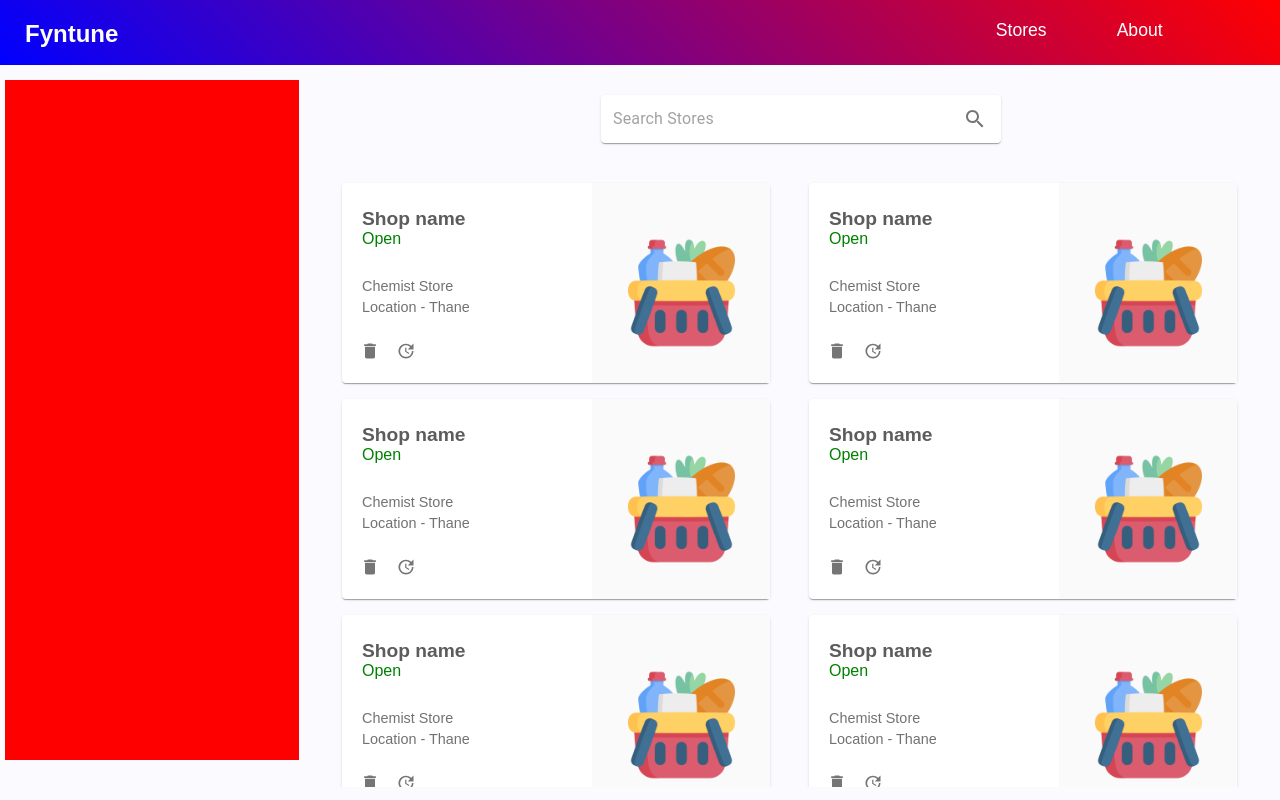
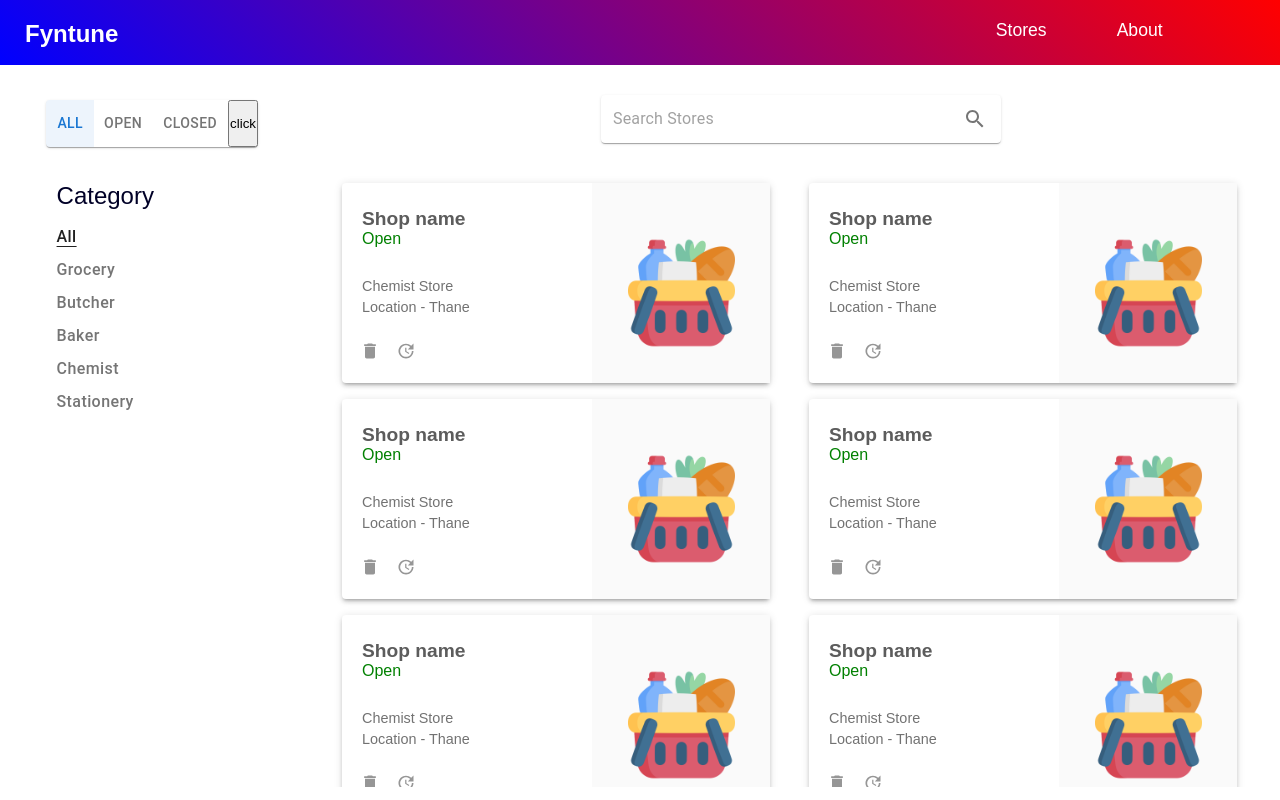
Before and after one commit to optimm/store-app, a React (Create React App) app: page /catalogue in a window 1280 px wide. Built offline with nearby package versions, Linux system fonts and the light colour scheme.

Commit message:
filter added on catalogue page

```diff
--- a/src/components/Catalogue/StoreItem/horizontal.jsx
+++ b/src/components/Catalogue/StoreItem/horizontal.jsx
@@ -14,18 +14,18 @@ const HorizontalItem = (props) => {
     function handleDelete() {
         alert("delete");
     }
-
+    var open = "open";
 
 
     return (
-        <Paper elevation={1} className="component-elevation">
+        <Paper elevation={3} className="component-elevation">
             <div className="catalogue-vertical-component-left">
                 <Grid container>
                     <Grid item xs={7} md={7}>
 
                         <div className="catalogue-vertical-component">
                             <h3 className="store-name">Shop name</h3>
-                            <p className="store-status">Open</p>
+                            <p className={`store-status ${open}`}>Open</p>
                             <div className="store-type-location-container">
                                 <p className="store-data">Chemist Store</p>
                                 <p className="store-data">Location - Thane</p>
@@ -36,7 +36,7 @@ const HorizontalItem = (props) => {
                                         <DeleteIcon sx={{ fontSize: 20 }} className="delete-store-icon" />
                                     </IconButton>
                                 </Tooltip>
-                                <Tooltip title="Delete">
+                                <Tooltip title="Update">
                                     <IconButton sx={{ p: '8px' }} aria-label="search" onClick={handleDelete}>
                                         <UpdateIcon sx={{ fontSize: 20 }} className="update-store-icon" />
                                     </IconButton>
--- a/src/components/Catalogue/StoreItem/storeitem.css
+++ b/src/components/Catalogue/StoreItem/storeitem.css
@@ -15,11 +15,15 @@
     padding-left: 10px;
 }
 .store-status{
+    color:red;
     font-size: 1rem;
-    color: green;
     text-align: left;
     padding-left: 10px;
 }
+.open{
+color: green;;
+}
+
 .store-type-location-container {
     margin-top: 25px;
 }
@@ -53,5 +57,8 @@ background-color: rgb(250, 250, 250);
     margin-top: 18px;
 }
 .delete-store-icon{
-
+    color: rgb(150, 150, 150);
 }
+.update-store-icon{
+    color: rgb(150, 150, 150);
+}
--- a/src/components/Catalogue/catalogue.css
+++ b/src/components/Catalogue/catalogue.css
@@ -5,8 +5,9 @@
 
 .catalogue-filter-container{
     box-sizing: border-box;
-   background-color: red;
+   /* background-color: red; */
     width: 23%;
+
     padding: 20px;
     height: 85vh;
 position: fixed;
@@ -40,3 +41,69 @@ position: fixed;
         width: 0px;
     }
 }
+
+/* Filter container css */
+.filter-button-group-elevation{
+    width: fit-content;
+    display: block;
+    margin: auto;
+}
+.toggle-button-group{
+
+    border: none !important;
+    outline: none !important;
+}
+.toggle-button{
+    box-sizing: border-box;
+    border: none !important;
+
+}
+
+
+.filter-store-category{
+display: block;
+ width: 191.31px;
+ margin: auto;
+text-align: left !important;
+ margin-top: 35px;
+}
+.store-category-heading{
+    font-size: 1.5rem;
+    color: rgb(0, 0, 39);
+}
+.store-category-button-group{
+    margin-top: 10px;
+}
+
+.store-category-button{
+text-align: left !important;
+border: none !important;
+padding: 3px 0px !important;
+
+}
+.store-category-button:hover{
+    background:none !important;
+}
+.store-category-button p{
+    height: 100%;
+    width: 100%;
+    text-transform: capitalize;
+    font-size: 1rem;
+    text-underline-position: under;
+}
+.store-category-button.Mui-selected{
+    background: none !important;
+    text-decoration: underline;
+
+}
+
+/* area filter */
+.filter-store-area{
+    display: block;
+        width: 191.31px;
+        margin: auto;
+        box-sizing: border-box;
+}
+.filter-store-area-form{
+    box-sizing: border-box !important;
+}
--- a/src/components/Catalogue/index.jsx
+++ b/src/components/Catalogue/index.jsx
@@ -4,8 +4,14 @@ import Paper from '@mui/material/Paper';
 import InputBase from '@mui/material/InputBase';
 import SearchIcon from '@mui/icons-material/Search';
 import Box from '@mui/material/Box';
+import ToggleButton from '@mui/material/ToggleButton';
+import ToggleButtonGroup from '@mui/material/ToggleButtonGroup';
 import { IconButton } from "@mui/material";
 import HorizontalItem from "./StoreItem/horizontal";
+import InputLabel from '@mui/material/InputLabel';
+import MenuItem from '@mui/material/MenuItem';
+import FormControl from '@mui/material/FormControl';
+import Select from '@mui/material/Select';
 
 
 import './catalogue.css';
@@ -15,22 +21,90 @@ import './catalogue.css';
 
 
 const Catalogue = () => {
+
+
+
   const [value, setValue] = useState("")
+  const [category, setCategory] = React.useState('all');
 
+  const handleChangeCategory = (event, nextView) => {
+    setCategory(nextView);
+  };
   const handleSearch = (event, newValue) => {
     alert(value);
   }
+  const [status, setStatus] = React.useState('all');
+
+  const handleChangeStatus = (event, newStatus) => {
+    setStatus(newStatus);
+  };
+
+  const [area, setArea] = React.useState('all');
+
+  const handleChangeArea = (event) => {
+    setArea(event.target.value);
+  };
+  function hello() {
+    alert(area);
+  }
 
   const data = [1, 2, 3, 4, 5, 6, 7, 8, 9, 10];
-
+  const categoryData = ['all', 'grocery', 'butcher', 'baker', 'chemist', 'stationery']
   return (
     <>
 
       <div className="catalogue-container">
         <Grid container spacing={1}>
-          <Grid item md={3}>
+          <Grid item md={3} className="main-left">
             <div className="catalogue-filter-container">
+              <Paper className="filter-button-group-elevation">
+                <ToggleButtonGroup
+                  value={status}
+                  exclusive
+                  className="toggle-button-group"
+                  onChange={handleChangeStatus}
 
+                >
+                  <ToggleButton className="toggle-button" variant="contained" value='all' color={"primary"}>All</ToggleButton>
+                  <ToggleButton className="toggle-button" variant="contained" value="open" color={"success"}>Open</ToggleButton>
+                  <ToggleButton className="toggle-button" variant="contained" value="close" color={"error"}>Closed</ToggleButton>
+                  <button onClick={hello}>click</button>
+                </ToggleButtonGroup>
+              </Paper>
+              {/* category filter */}
+              <div className="filter-store-category">
+                <p className="store-category-heading">Category</p>
+                <ToggleButtonGroup
+                  orientation="vertical"
+                  value={category}
+                  exclusive
+                  onChange={handleChangeCategory}
+                  className="store-category-button-group"
+                >
+                  {categoryData.map((item, index) => (
+                    <ToggleButton className="store-category-button" value={item} aria-label="list" key={index}>
+                      <p>{item}</p>
+                    </ToggleButton>
+                  ))}
+                </ToggleButtonGroup>
+              </div>
+              {/* area filter */}
+              <div className="filter-store-area">
+                {/* <FormControl fullWidth className="filter-store-area-form">
+                  <InputLabel id="demo-simple-select-label">Area</InputLabel>
+                  <Select
+                    labelId="demo-simple-select-label"
+                    id="demo-simple-select"
+                    value={area}
+                    label="Area"
+                    onChange={handleChangeArea}
+                  >
+                    <MenuItem value={10}>Ten</MenuItem>
+                    <MenuItem value={20}>Twenty</MenuItem>
+                    <MenuItem value={30}>Thirty</MenuItem>
+                  </Select>
+                </FormControl> */}
+              </div>
             </div>
           </Grid>
           <Grid item xs={12} md={9}>
--- a/src/index.css
+++ b/src/index.css
@@ -24,7 +24,7 @@ body {
   font-family: "Poppins", sans-serif;
   -webkit-font-smoothing: antialiased;
   -moz-osx-font-smoothing: grayscale;
-  background: #fafaff;
+  background: #ffffff;
   font-weight: 400;
   max-width: 100vw;
   display: flex;
```
